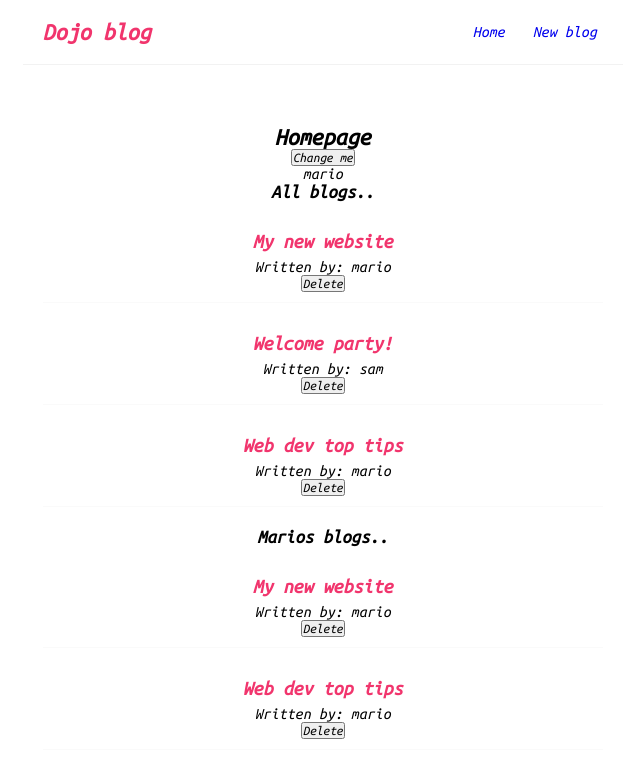
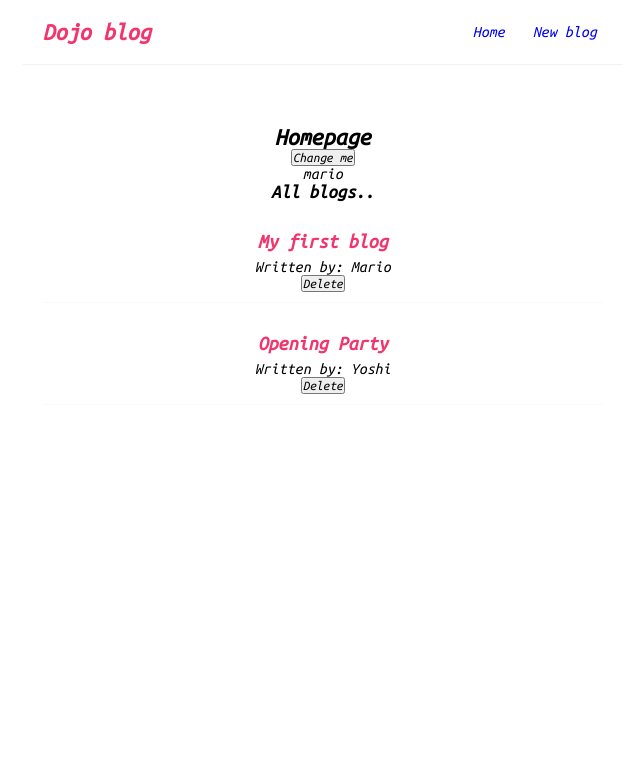
Before and after one commit to liezsm/react-course-by-netninja, a React (Create React App) app: page / in a window 1280 px wide. Shown: the top 778 px of the page, without its empty margins (317-957 px from the left). Built offline with nearby package versions, Linux system fonts and the light colour scheme; data requests are answered from the project's data file.

Commit message:
Topic: Fetching data using json server

```diff
--- a/src/reactcourseNetNinja/components/Home.js
+++ b/src/reactcourseNetNinja/components/Home.js
@@ -13,22 +13,20 @@ const Home = () => {
   //     setAge(40);
   //   };
 
-  const [blogs, setBlogs] = useState([
-    { title: "My new website", body: "lorem ipsum...", author: "mario", id: 1 },
-    { title: "Welcome party!", body: "lorem ipsum...", author: "sam", id: 2 },
-    {
-      title: "Web dev top tips",
-      body: "lorem ipsum...",
-      author: "mario",
-      id: 3,
-    },
-  ]);
+  const [blogs, setBlogs] = useState(null);
 
   const [name, setName] = useState("mario");
   //   exp it takes a funtion as argument
   //  exp it runs every rerenders or when a state/props/changes
 
-  useEffect(() => console.log("useeffect ran"), [name]);
+  useEffect(() => {
+    fetch("http://localhost:8000/blogs")
+      .then((res) => res.json())
+      .then((data) => {
+        // console.log(data);
+        setBlogs(data);
+      });
+  }, []);
 
   const handleDelete = (id) => {
     console.log(id);
@@ -49,12 +47,15 @@ const Home = () => {
       </p>
       <button onClick={handleClick}>Click me</button> */}
 
-      <BlogList blogs={blogs} title='All blogs..' onDelete={handleDelete} />
-      <BlogList
+      {blogs && (
+        <BlogList blogs={blogs} title='All blogs..' onDelete={handleDelete} />
+      )}
+
+      {/* <BlogList
         blogs={blogs.filter((blog) => blog.author === "mario")}
         title='Marios blogs..'
         onDelete={handleDelete}
-      />
+      /> */}
     </div>
   );
 };
--- /dev/null
+++ b/src/reactcourseNetNinja/data/db.json
@@ -0,0 +1,16 @@
+{
+  "blogs": [
+    {
+      "title": "My  first blog",
+      "body": "Why do we use it?\nIt is a long established fact that a reader will be destructed",
+      "author": "Mario",
+      "id": 1
+    },
+    {
+      "title": "Opening Party",
+      "body": "Why do we use it?\nIt is a long established fact that a reader will be destructed",
+      "author": "Yoshi",
+      "id": 2
+    }
+  ]
+}
```
Also changed, not shown: db-1646641155242.json (added, +16 -0 lines).
